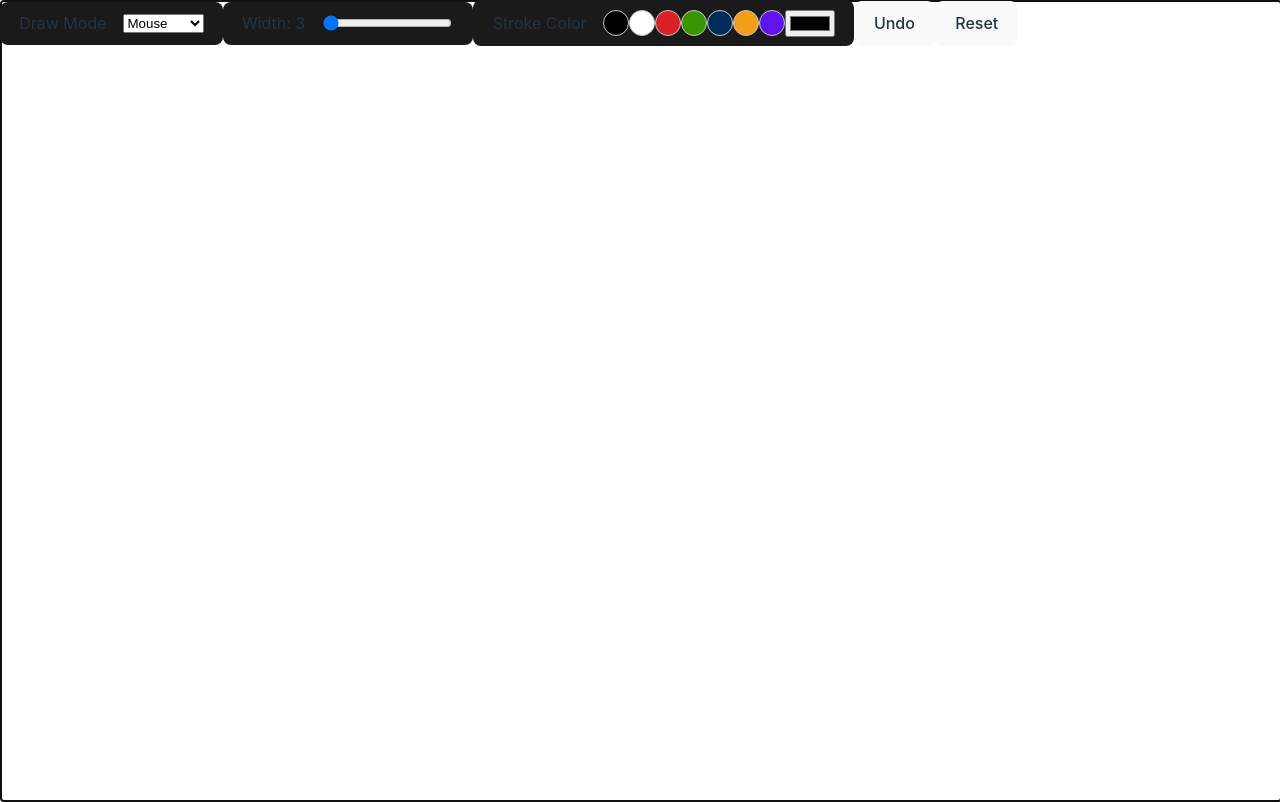
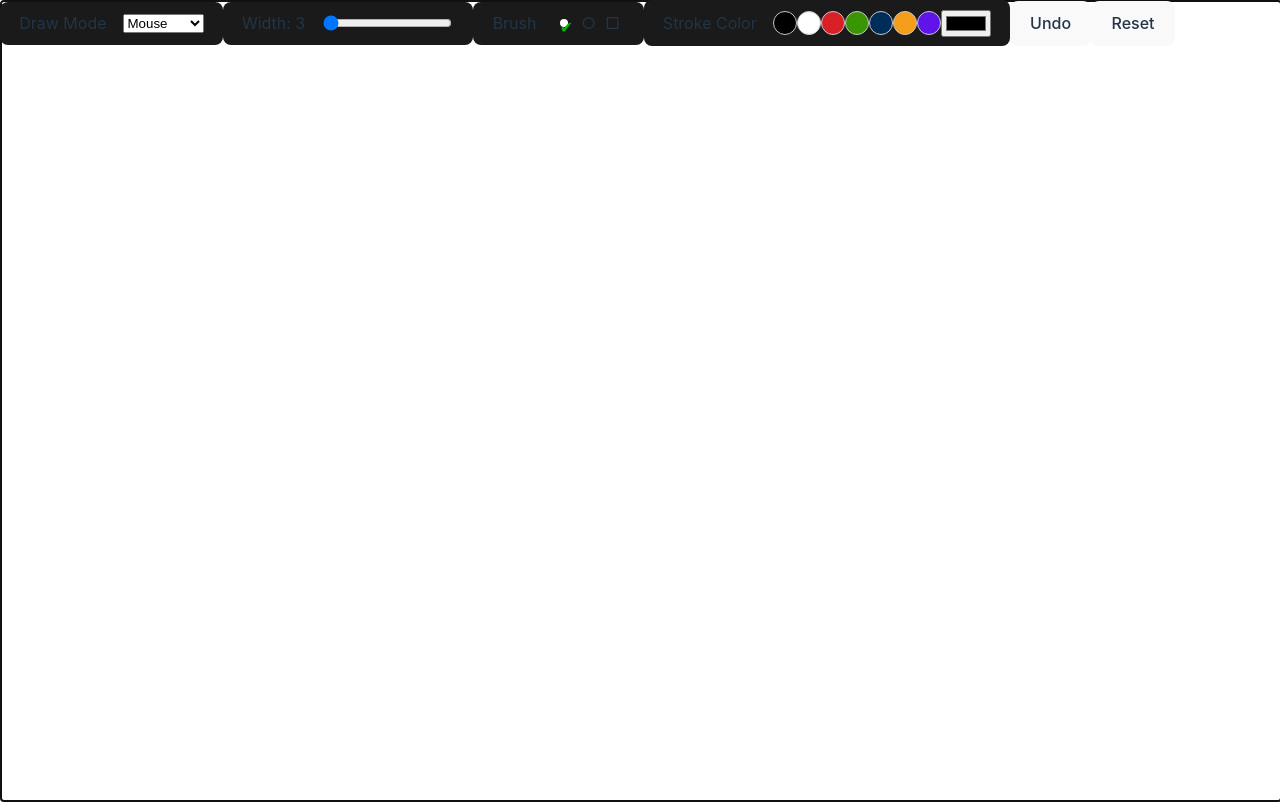
Before and after one commit to harryuan65/WhiteBoard, a React (Vite) app: page / in a window 1280 px wide. Built offline with nearby package versions, Linux system fonts and the light colour scheme.

Commit message:
feat: add different brushes: circle, rect

```diff
--- a/src/components/WhiteBoard/index.tsx
+++ b/src/components/WhiteBoard/index.tsx
@@ -2,8 +2,8 @@ import React, { useState, useRef, useLayoutEffect, ChangeEvent } from 'react';
 import Button from '../Button';
 import SelectField from '../SelectField';
 import Tool from '../Tool';
-import { MODES, Keys } from '../constants';
-import { DrawMode, KeyType } from '../types';
+import { MODES, Keys, Brushes } from '../constants';
+import { DrawMode, KeyType, BrushType } from '../types';
 import styles from './styles.module.css';
 
 const DefaultStrokeColors = [
@@ -19,6 +19,8 @@ const DefaultStrokeColors = [
 const Whiteboard: React.FC = () => {
   const canvasRef = useRef<HTMLCanvasElement>(null);
   const [mode, setMode] = useState<DrawMode>('Mouse');
+  const [brushType, setBrushType] = useState<BrushType>('Stroke');
+  const [brushSize, setBrushSize] = useState<number>(3);
   const [drawKey, setDrawKey] = useState<KeyType>('z');
   const [isDrawing, setIsDrawing] = useState(false);
   const [lastX, setLastX] = useState(0);
@@ -71,10 +73,41 @@ const Whiteboard: React.FC = () => {
     setMode(value);
   };
 
+  const strokeCircle = (x: number, y: number) => {
+    let canvas = canvasRef.current!;
+    let ctx = canvas.getContext('2d')!;
+    ctx.lineWidth = strokeWidth;
+    ctx.strokeStyle = strokeStyle;
+    ctx.lineCap = 'round';
+    ctx.beginPath();
+    ctx.arc(x, y, brushSize / 2, 0, 2 * Math.PI); // draws 2* desired width. So /2
+    ctx.stroke();
+    updateHistory();
+  };
+
+  const strokeRect = (x: number, y: number) => {
+    let canvas = canvasRef.current!;
+    let ctx = canvas.getContext('2d')!;
+    ctx.lineWidth = strokeWidth;
+    ctx.strokeStyle = strokeStyle;
+    ctx.lineCap = 'round';
+    ctx.beginPath();
+    ctx.rect(x - brushSize / 2, y - brushSize / 2, brushSize, brushSize); // make cursor center
+    ctx.stroke();
+    updateHistory();
+  };
+
   const startDrawing = (e: MouseEvent) => {
-    console.log('start');
-
-    setIsDrawing(true);
+    switch (brushType) {
+      case 'Circle':
+        strokeCircle(e.offsetX, e.offsetY);
+        break;
+      case 'Rect':
+        strokeRect(e.offsetX, e.offsetY);
+        break;
+      default:
+        setIsDrawing(true);
+    }
   };
 
   const updateDrawKey = (e: ChangeEvent) => {
@@ -84,7 +117,16 @@ const Whiteboard: React.FC = () => {
 
   const startDrawingByKey = (e: KeyboardEvent) => {
     if (e.key == drawKey) {
-      setIsDrawing(true);
+      switch (brushType) {
+        case 'Circle':
+          strokeCircle(lastX, lastY);
+          break;
+        case 'Rect':
+          strokeRect(lastX, lastY);
+          break;
+        default:
+          setIsDrawing(true);
+      }
     }
   };
 
@@ -111,10 +153,13 @@ const Whiteboard: React.FC = () => {
   const finishDrawing = (e: MouseEvent | KeyboardEvent) => {
     setIsDrawing(false);
 
-    if (stroked > 0) setHistory([...history, canvasRef.current!.toDataURL()]);
+    if (stroked > 0) updateHistory();
 
     setStroked(0);
   };
+
+  const updateHistory = () =>
+    setHistory([...history, canvasRef.current!.toDataURL()]);
 
   useLayoutEffect(() => {
     if (canvasRef.current) {
@@ -180,6 +225,28 @@ const Whiteboard: React.FC = () => {
             onChange={updateStrokeWidth}
           />
         </Tool>
+        <Tool title="Brush">
+          {Brushes.map((brush) => (
+            <span
+              className={[
+                styles[brush],
+                styles.Brush,
+                brushType == brush && styles.selected,
+              ].join(' ')}
+              onClick={() => setBrushType(brush)}
+            ></span>
+          ))}
+          {brushType != 'Stroke' && (
+            <input
+              type="range"
+              min={20}
+              max={100}
+              onChange={(e) =>
+                setBrushSize(Number((e.target as HTMLInputElement).value))
+              }
+            />
+          )}
+        </Tool>
         <Tool title="Stroke Color">
           {DefaultStrokeColors.map((color) => (
             <span
--- a/src/components/WhiteBoard/styles.module.css
+++ b/src/components/WhiteBoard/styles.module.css
@@ -17,3 +17,54 @@
 .DefaultStrokeColorOption.selected {
   border: 2px solid rgb(199, 199, 199);
 }
+
+.Brush {
+  display: inline-block;
+  width: 24px;
+  height: 24px;
+
+  /* for pseudo */
+  position: relative;
+}
+
+.Brush.Stroke::before {
+  content: '';
+  width: 8px;
+  height: 8px;
+  background-color: white;
+  border-radius: 50%;
+  position: absolute;
+  top: 50%;
+  left: 50%;
+  transform: translate(-50%, -50%);
+}
+
+.Brush.Circle::before {
+  content: '\25CB';
+  position: absolute;
+  border-radius: 50%;
+  top: 50%;
+  left: 50%;
+  transform: translate(-50%, -50%);
+}
+
+.Brush.Rect::before {
+  content: '\25a1';
+  border-radius: 50%;
+  position: absolute;
+  top: 50%;
+  left: 50%;
+  transform: translate(-50%, -50%);
+}
+
+.Brush.selected::after {
+  content: '\2714';
+  display: inline-block;
+  position: absolute;
+  color: rgb(1, 183, 1);
+  font-size: medium;
+  font-weight: bold;
+  top: 50%;
+  left: 50%;
+  transform: translate(-35%, -35%);
+}
--- a/src/components/constants.ts
+++ b/src/components/constants.ts
@@ -31,3 +31,5 @@ export const Keys = [
   'n',
   'm',
 ] as const;
+
+export const Brushes = ['Stroke', 'Circle', 'Rect'] as const;
--- a/src/components/types.d.ts
+++ b/src/components/types.d.ts
@@ -1,4 +1,4 @@
-import { Keys, MODES } from './constants';
+import { Keys, MODES, Brushes } from './constants';
 
 export type ElementType<T extends ReadonlyArray<unknown>> =
   T extends ReadonlyArray<infer ElementType> ? ElementType : never;
@@ -6,3 +6,5 @@ export type ElementType<T extends ReadonlyArray<unknown>> =
 export type KeyType = ElementType<typeof Keys>; // this is correctly inferred as literal "A" | "B"
 
 export type DrawMode = typeof MODES[keyof typeof MODES];
+
+export type BrushType = ElementType<typeof Brushes>;
--- a/src/index.css
+++ b/src/index.css
@@ -1,3 +1,6 @@
+* {
+  box-sizing: border-box;
+}
 :root {
   font-family: Inter, system-ui, Avenir, Helvetica, Arial, sans-serif;
   line-height: 1.5;
```
